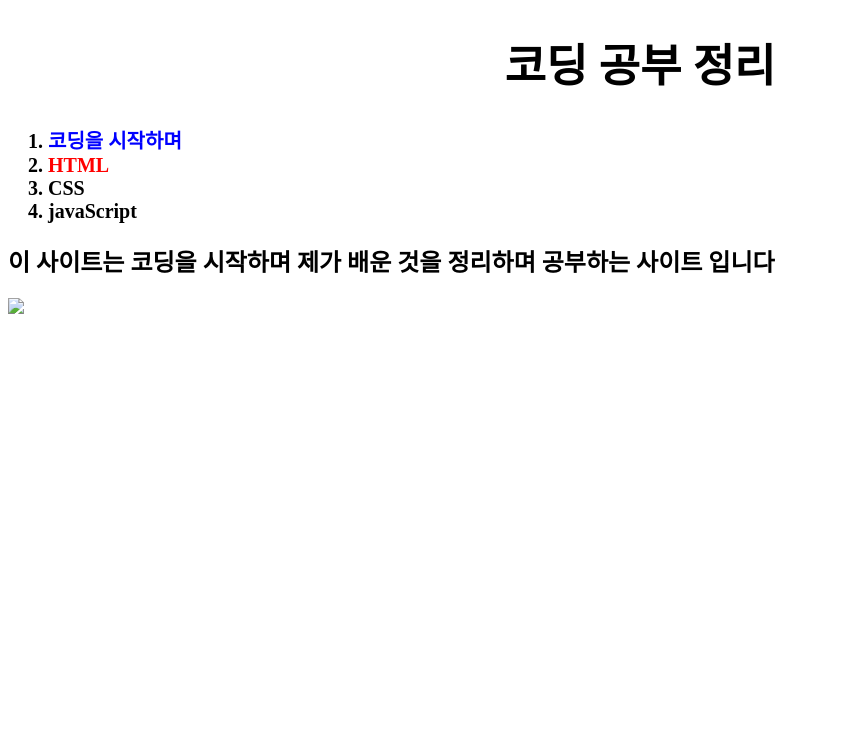
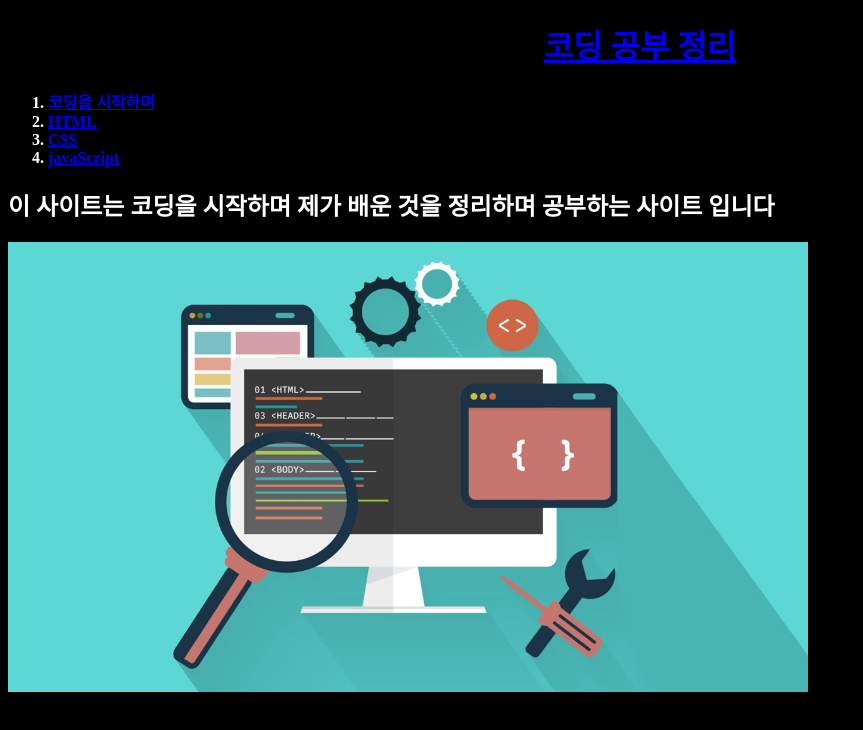
Before and after one commit to ahen1234/HTML-Training, a plain HTML site: page index.html in a window 1280 px wide. Shown: the whole page, without its empty margins (0-863 px from the left). Drawn offline with Linux system fonts and the light colour scheme.

Commit message:
Add files via upload

```diff
--- a/index.html
+++ b/index.html
@@ -1,35 +1,23 @@
 <!doctype html>
 <html>
 <head>
-<title>WEB4 - javaScript </title>
+<title>WEB2 - HTML </title>
 <meta charset="utf-8">
 <style>
-  a {
-    color:black;
-    text-decoration: none;
-  }
-  .saw{
-    color:gray;
-  }
-  #active {
-    color:red;
-  }
-  #ttt {
-    color:blue;
-  }
-h1 {
-  font-size:45px;
+
+html {
+  color:white;
+}
+.main {
   text-align: center;
 }
-li {
-  font-size:20px;
-}
 </style>
+
 </head>
 
-<body>
- <h1><a href="index.html">코딩 공부 정리</a></h1>
+<body style="background-color:black;">
 
+<h1 class="main"><a href="index.html">코딩 공부 정리</a></h1>
 
 <ol><strong>
   <li><a href="1.html" class="saw" id="ttt">코딩을 시작하며</a></li>
@@ -39,7 +27,7 @@ li {
 </strong></ol>
 
 <h2> 이 사이트는 코딩을 시작하며 제가 배운 것을 정리하며 공부하는 사이트 입니다 </h2>
-<img src="1.index.jpg" width="800">
+<img src="./img/1.index.jpg" width="800">
 
 </body>
 </html>
```
Also changed, not shown: 1.html (+9 -13 lines), 3.html (+13 -4 lines), 4.html (+13 -4 lines), 1 other file.
